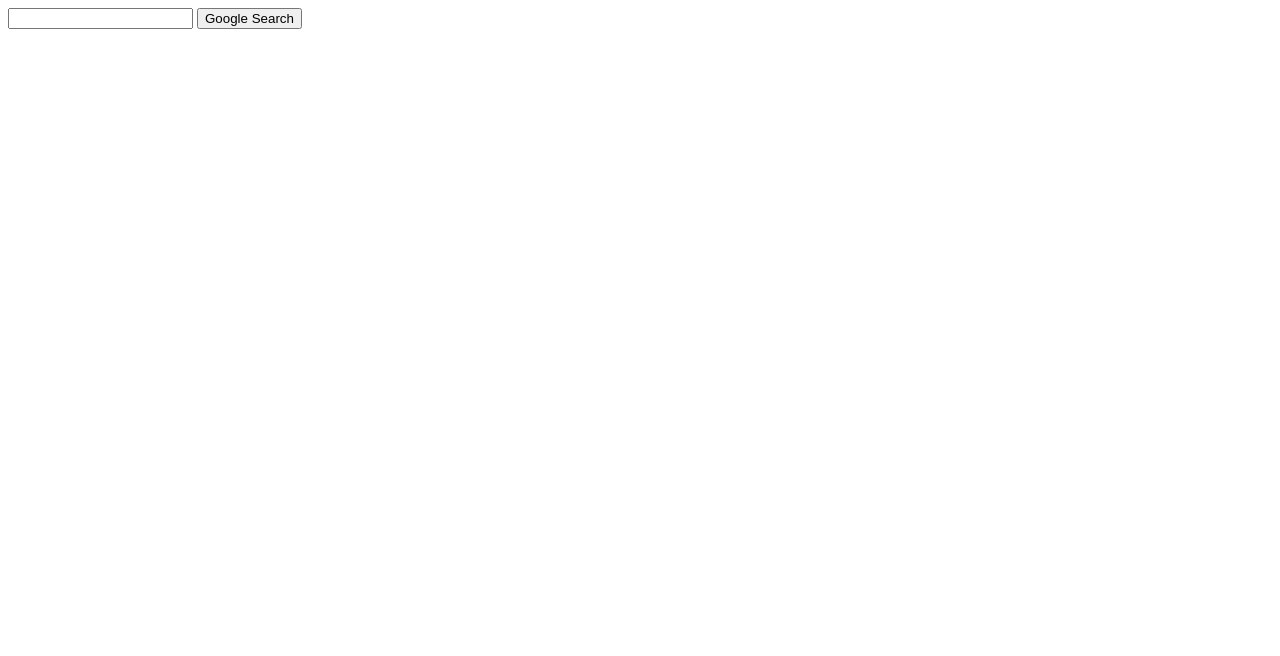
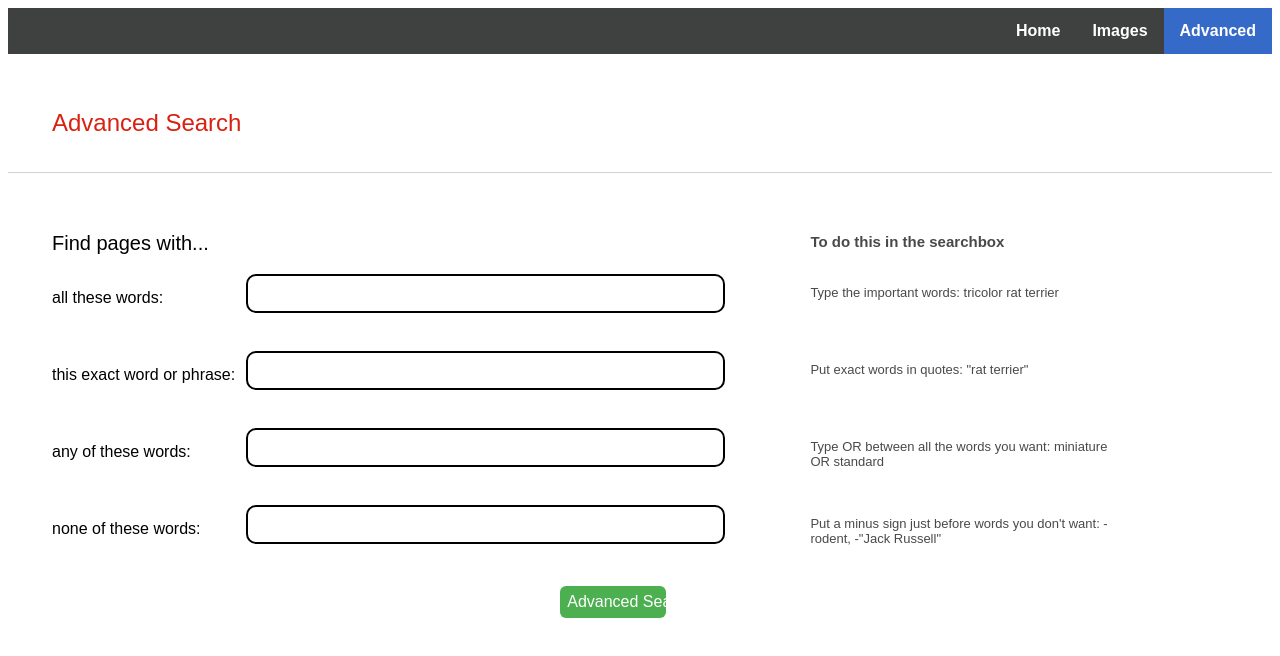
Before and after one commit to jeeyemm/hello, a plain HTML site: page project0/advanced.html in a window 1280 px wide. Drawn offline with Linux system fonts and the light colour scheme.

Commit message:
Revised version for project0

```diff
--- a/project0/advanced.html
+++ b/project0/advanced.html
@@ -1,12 +1,118 @@
 <!DOCTYPE html>
 <html lang="en">
     <head>
-        <title>Search</title>
+      <title>Search</title>
+      <link rel="stylesheet" href="advanced.css">
     </head>
+
     <body>
-        <form action="https://www.google.com/search">
-            <input type="text" name="q">
-            <input type="submit" value="Google Search">
-        </form>
+        <div class="navbar">
+          <ul>
+            <li><a class="active" href="advanced.html">Advanced</a></li>
+            <li><a href="images.html">Images</a></li>
+            <li><a href="index.html">Home</a></li>
+          </ul>
+        </div>
+
+        <div class="search">
+          <div class="header">
+            Advanced Search
+          </div>
+
+
+
+          <div class="container">
+
+              <form action="https://www.google.com/search">
+                <div class="row">
+                  <div class="col-10">
+                    <div class="description-1">
+                      Find pages with...
+                    </div>
+                  </div>
+
+                  <div class="col-70"></div>
+
+                  <div class="col-20">
+                    <div class="description-2">
+                      To do this in the searchbox
+                    </div>
+                  </div>
+                </div>
+
+                <div class="row">
+                  <div class="col-10">
+                    <label for="as_q">all these words:</label>
+                  </div>
+
+                  <div class="col-70">
+                    <input type="text" name="as_q">
+                  </div>
+
+
+                  <div class="col-20">
+                    Type the important words:  tricolor rat terrier
+                  </div>
+
+                </div>
+
+                <div class="row">
+                  <div class="col-10">
+                    <label for="as_epq">this exact word or phrase:</label>
+                  </div>
+
+                  <div class="col-70">
+                    <input type="text" name="as_epq">
+                  </div>
+
+                  <div class="col-20">
+                    Put exact words in quotes:  "rat terrier"
+                  </div>
+
+                </div>
+
+                <div class="row">
+                  <div class="col-10">
+                    <label for="as_oq">any of these words:</label>
+                  </div>
+
+                  <div class="col-70">
+                    <input type="text" name="as_oq">
+                  </div>
+
+                  <div class="col-20">
+                    Type OR between all the words you want:  miniature OR standard
+                  </div>
+                </div>
+
+                <div class="row">
+                  <div class="col-10">
+                    <label for="as_eq">none of these words:</label>
+                  </div>
+
+                  <div class="col-70">
+                    <input type="text" name="as_eq">
+                  </div>
+
+                  <div class="col-20">
+                    Put a minus sign just before words you don't want:  -rodent, -"Jack Russell"
+                  </div>
+
+                </div>
+
+                <div class="row">
+                  <div class="col-10"></div>
+
+                  <div class="col-70">
+                    <div class="input">
+                      <input type="submit" value="Advanced Search">
+                    </div>
+                  </div>
+                </div>
+              </form>
+
+            </div>
+
+          </div>
     </body>
 </html>
--- /dev/null
+++ b/project0/advanced.scss
@@ -0,0 +1,130 @@
+ul {
+    list-style-type: none;
+    margin: 0;
+    padding: 0;
+    overflow: hidden;
+    background-color: #3E4140;
+    font-weight:600;
+    font-family: Arial, Helvetica, sans-serif;
+}
+
+
+
+li {
+    float: right;
+
+    a {
+        display: block;
+        color: white;
+        text-align:center;
+        padding: 14px 16px;
+        text-decoration: none;
+    }
+
+    a:hover {
+        background-color: #5E8BD4;
+    }
+}
+
+.active {
+    background-color: #366AC9;
+}
+
+.search {
+
+    font-family: Arial, Helvetica, sans-serif;
+    font-weight: 50px;
+
+
+
+    .header {
+        color: #d92011;
+
+        font-weight: 50px;
+        font-size: 24px;
+        padding-top: 55px;
+        padding-bottom: 35px;
+        border-bottom: 0.5px solid lightgray;
+        padding-left: 44px;
+    }
+
+    .container {
+        padding-top: 25px;
+        font-family: Arial, Helvetica, sans-serif;
+
+            .row {
+
+                .col-10 {
+                    float: left;
+                    width: 15%;
+                    padding: 34px 0px 0px 44px;
+
+                    .description-1 {
+                        font-size: 20px;
+                    }
+
+
+                }
+
+                .col-70 {
+                    float: left;
+                    width: 45%;
+                    padding: 15px 0px;
+                }
+
+                .col-20 {
+                    float: left;
+                    width: 25%;
+                    padding-top: 30px;
+                    font-size: 13px;
+                    color: rgb(75, 72, 72);
+
+                    .description-2 {
+                        padding-top: 5px;
+                        font-weight: bold;
+                        font-size: 15px;
+
+                    }
+                }
+
+            }
+
+            .row:after {
+                content: "";
+                display: table;
+                clear: both;
+              }
+    }
+
+}
+
+
+
+input[type=text] {
+    background-color: white;
+    border: 2px solid black;
+    border-radius: 10px;
+    margin: 4px 4px;
+    padding: 10px 10px;
+    width: 80%;
+    resize: vertical;
+}
+
+input[type=submit] {
+    font-family: Arial, Helvetica, sans-serif;
+    font-size: 12pt;
+    width: 25%;
+    background-color: #4CAF50;
+    color: white;
+    padding: 7px;
+    margin: 8px 0;
+    border: none;
+    border-radius: 6px;
+    text-align: center;
+    float: right;
+    cursor: pointer;
+  }
+
+.input {
+    padding-right: 144px;
+}
--- /dev/null
+++ b/project0/index.scss
@@ -0,0 +1,73 @@
+ul {
+    list-style-type: none;
+    margin: 0;
+    padding: 0;
+    overflow: hidden;
+    background-color: #3E4140;
+    font-weight:600;
+    font-family: Arial, Helvetica, sans-serif;
+}
+
+
+
+li {
+    float: right;
+
+    a {
+        display: block;
+        color: white;
+        text-align:center;
+        padding: 14px 16px;
+        text-decoration: none;
+    }
+
+    a:hover {
+        background-color: #5E8BD4;
+    }
+}
+
+input[type=text] {
+    background-image: url('search-icon.png');
+    background-repeat: no-repeat;
+    background-color: white;
+    background-position: 0px;
+    border: 2px solid black;
+    border-radius: 10px;
+    margin: 8px 8px;
+    padding: 12px 45px;
+    width: 40%;
+
+}
+
+input[type=text]:focus {
+    border: 2px solid black;
+}
+
+input[type=text]:hover {
+    box-shadow: 3px 3px 3px gray;
+}
+
+
+input[type=submit] {
+    font-family: Arial, Helvetica, sans-serif;
+    font-size: 12pt;
+    width: 12%;
+    background-color: #4CAF50;
+    color: white;
+    padding: 10px 20px;
+    margin: 8px 0;
+    border: none;
+    border-radius: 10px;
+    text-align: center;
+    cursor: pointer;
+  }
+
+
+.active {
+    background-color: #366AC9;
+}
+
+.center {
+    padding: 180px 0;
+    text-align: center;
+}
```
Also changed, not shown: project0/images.html (+24 -3 lines), project0/index.html (+23 -2 lines), project0/advanced.css (added), project0/index.css, project0/instructions.txt (added), project0/search-icon.png (added), 2 other files.
